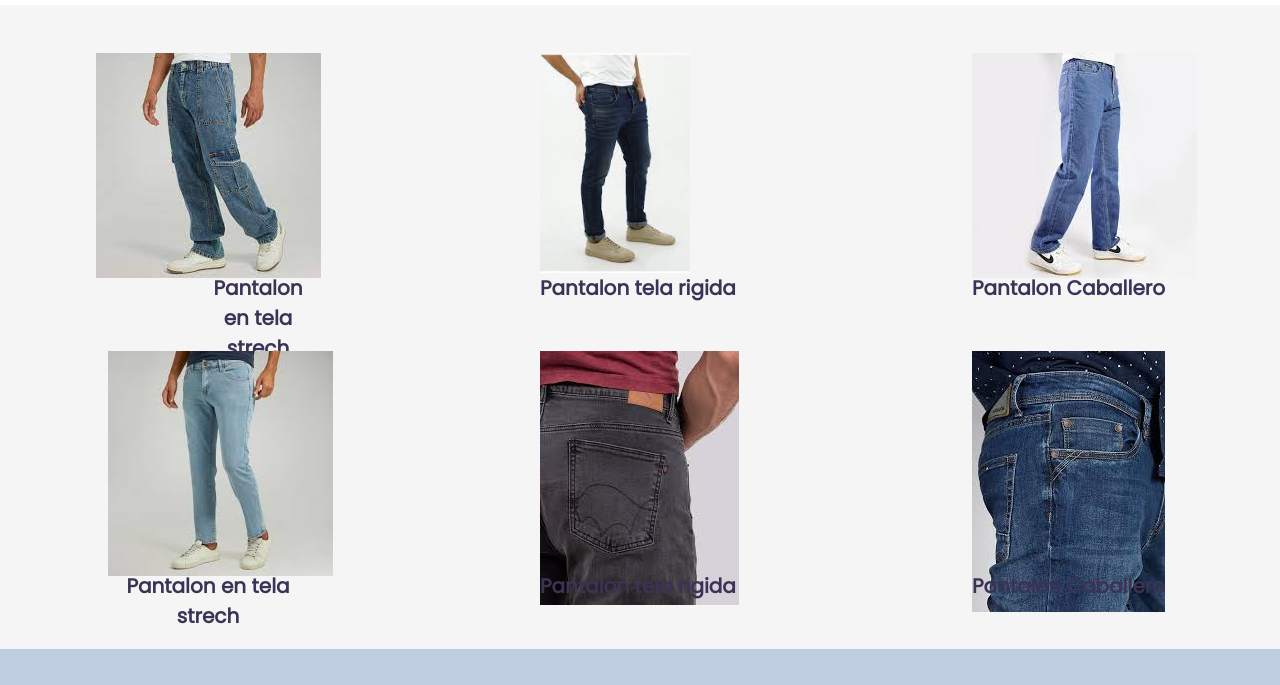
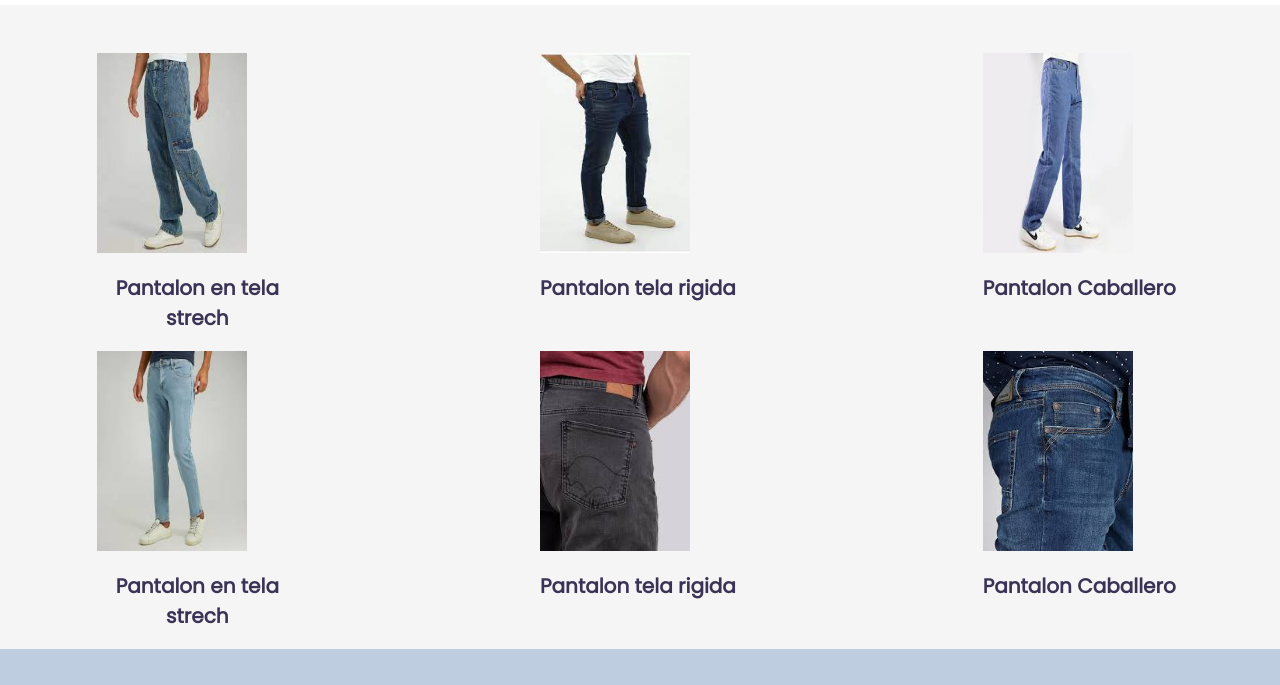
Before and after one commit to jose-martin/project, a plain HTML site: page pages/mens.html in a window 1280 px wide. Shown: the part 435-1120 px from the top of the page. Drawn offline with nearby package versions, Linux system fonts and the light colour scheme.

Commit message:
modificacion de body-img/mens

```diff
--- a/pages/mens.html
+++ b/pages/mens.html
@@ -94,10 +94,10 @@
             <div class="grid-hombre">
                 <div class="grid-col">
                     <div class="hombre1">
-                        <img src="../assest/pant-hombre1.jpg" alt="pant-hombre1">
-                        <div>
-                            <p class="des-hombre">Pantalon en tela strech</p>
-                        </div>
+                        <img class="img-hombre1-comun " src="../assest/pant-hombre-8.jpg" alt="pant-hombre">
+                        <img class="img-hombre1-comun img-hombre1" src="../assest/pant-hombre1.jpg" alt="pant-hombre1">
+                        <p class="des-hombre">Pantalon en tela strech</p>
+
                     </div>
                 </div>
                 <div class="grid-col">
@@ -110,26 +110,30 @@
                 </div>
                 <div class="grid-col">
                     <div class="hombre1">
-                        <img src="../assest/pant-hombre3.jpg" alt="pant-hombre3">
+                        <img class="img-hombre1-comun " src="../assest/pant-hombre-9.jpg" alt="pant-hombre">
+                        <img class="img-hombre1-comun img-hombre1" src="../assest/pant-hombre3.jpg" alt="pant-hombre3">
                         <p class="des-hombre">Pantalon Caballero</p>
                     </div>
                 </div>
                 <div class="grid-col">
                     <div class="hombre1">
-                        <img src="../assest/pant-hombre4.jpg" alt="pant-hombre4">
+                        <img class="img-hombre1-comun " src="../assest/pant-hombre-10.jpg" alt="pant-hombre">
+                        <img class="img-hombre1-comun img-hombre1" src="../assest/pant-hombre4.jpg" alt="pant-hombre4">
                         <p class="des-hombre">Pantalon en tela strech</p>
 
                     </div>
                 </div>
                 <div class="grid-col">
                     <div class="hombre1">
-                        <img src="../assest/pant-hombre5.jpg" alt="pant-hombre5">
+                        <img class="img-hombre1-comun " src="../assest/pant-hombre-11.jpg" alt="pant-hombre">
+                        <img class="img-hombre1-comun img-hombre1" src="../assest/pant-hombre5.jpg" alt="pant-hombre5">
                         <p class="des-hombre">Pantalon tela rigida</p>
                     </div>
                 </div>
                 <div class="grid-col">
                     <div class="hombre1">
-                        <img src="../assest/pant-hombre6.jpg" alt="pant-hombre6">
+                        <img class="img-hombre1-comun " src="../assest/pant-hombre-12.jpg" alt="pant-hombre">
+                        <img class="img-hombre1-comun img-hombre1" src="../assest/pant-hombre6.jpg" alt="pant-hombre6">
                         <p class="des-hombre">Pantalon Caballero</p>
                     </div>
                 </div>
--- a/styles/mens.css
+++ b/styles/mens.css
@@ -19,6 +19,7 @@ header {
     padding: 0;
     width: 100%;
     margin: 0;
+
 }
 
 
@@ -38,7 +39,7 @@ header {
     grid-template-columns: repeat(3, 1fr);
     width: 100%;
     row-gap: 3rem;
-    column-gap: 1rem;
+    column-gap: 3rem;
     padding: 3rem 0;
 
 }
@@ -59,12 +60,13 @@ header {
 .hombre1 .des-hombre {
     color: #3B3355;
     position: absolute;
-    bottom: -10px;
+    bottom: 0;
+    padding: 10px 0;
 }
 
 .img-hombre1-comun {
     width: 150px;
-    height: 220px;
+    height: 200px;
     /* align-items: center; */
     /* border-width: 8px;
     border-radius: 20%; */
@@ -112,6 +114,7 @@ header {
 }
 
 footer {
+
     background-color: #BFCDE0;
 }
 
```
